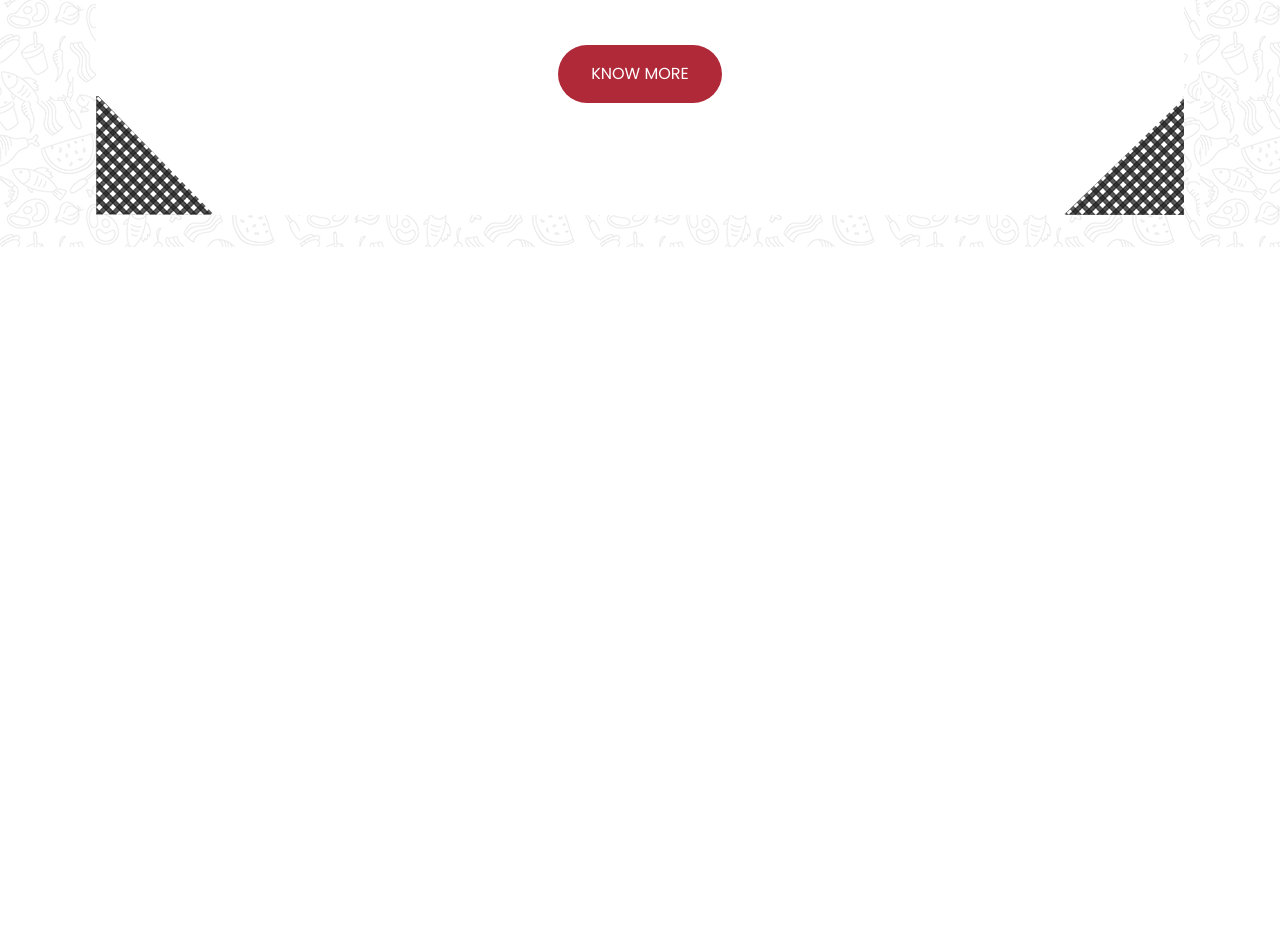
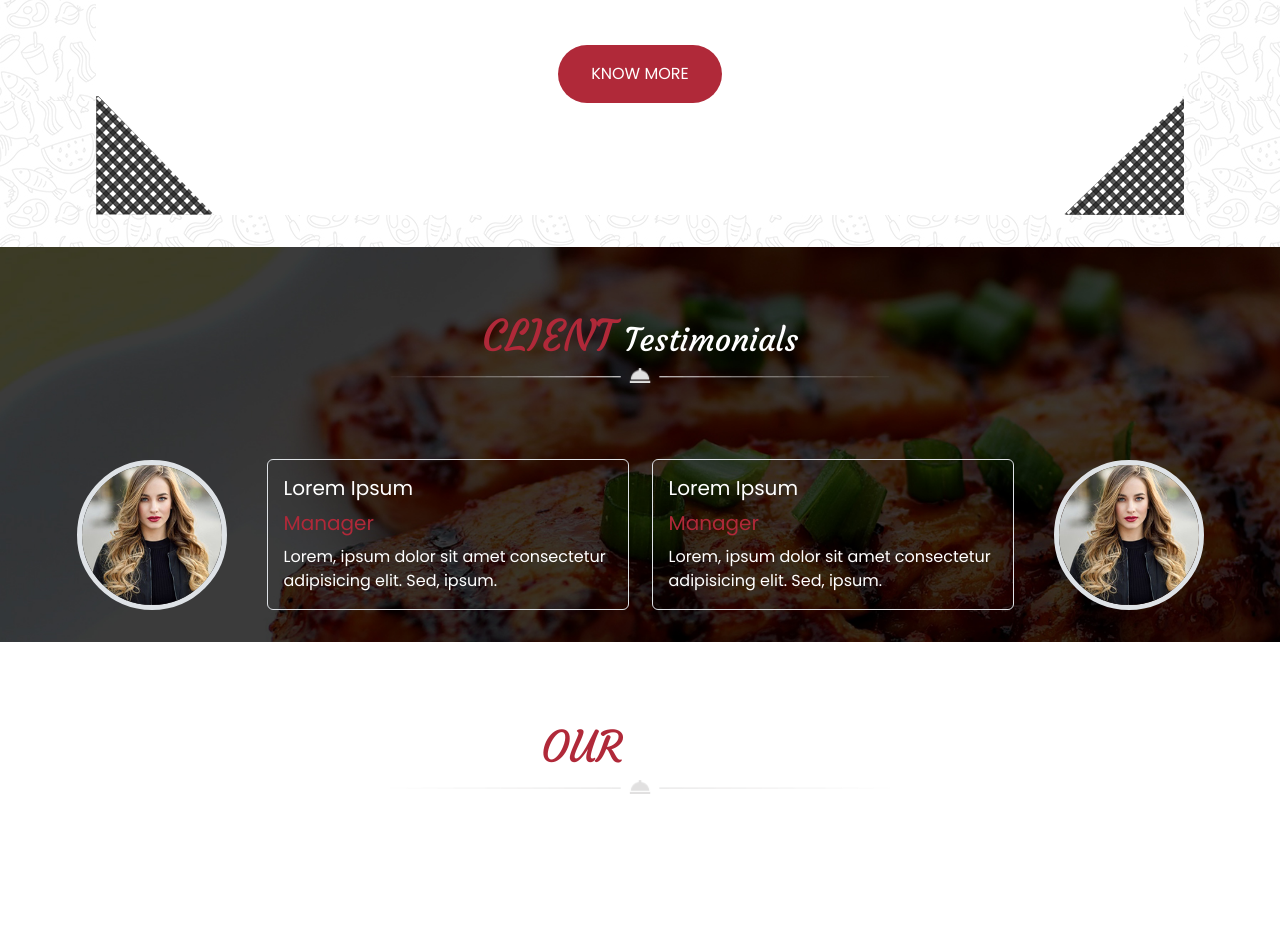
Before and after one commit to Jackmarrow/projet_css_final, a website: page index.html in a window 1280 px wide. Shown: the part 3324-4274 px from the top of the page. Before the commit the page ends 3571 px from the top, so only its background shows below. Drawn offline with nearby package versions, Linux system fonts and the light colour scheme.

Commit message:
testimonial section finished

```diff
--- a/index.html
+++ b/index.html
@@ -197,6 +197,7 @@
         </div>
       </section>
 
+      <!-- Book table and our blog-->
       <section class="py-3 reservation d-flex justify-content-center">
         <div class="bg-white book-table pt-3 pb-13 px-1 position-relative">
           <div class="text-center mb-4">
@@ -284,7 +285,6 @@
             <div class="d-flex justify-content-center">
               <button class="btn bg-red text-white py-1 px-3 rounded-pill">KNOW MORE</button>
             </div>
-
           <img
             class="corner position-absolute top-0 end-0"
             src="./public/images/box-right-top-grey.png"
@@ -307,6 +307,59 @@
           />
         </div>
       </section>
+      <!-- testimonial section -->
+      <section class="bg-testimonial pt-7 pb-3">
+        <div class="text-center mb-8">
+          <h2 class="text-white">
+            <span class="text-red big-font">CLIENT</span> Testimonials
+          </h2>
+          <img
+            class="img-width"
+            src="./public/images/decoration_line.png"
+            alt=""
+          />
+        </div>
+        <div class="d-flex justify-content-center px-2">
+          <div class="testimonial-parent d-flex justify-content-center">
+            <div class="groupe-element d-flex justify-content-around">
+              <div class="d-flex flex-column flex-sm-row align-items-center testimonial mb-4 mb-lg-0">
+                <img class="border me-sm-4 mb-2 mb-sm-0 border-5 rounded-circle avatar" src="./public/images/testimonial1.jpg" alt="">
+                <div class="border rounded py-1 px-1 text-center text-sm-start">
+                  <h3 class="fs-5 mb-21 text-white">Lorem Ipsum</h3>
+                  <h4 class="fs-5 mb-21 text-red">Manager</h4>
+                  <p class="text-white">
+                    Lorem, ipsum dolor sit amet consectetur adipisicing elit. Sed, ipsum.
+                  </p>
+                </div>
+              </div>
+              <div class="d-flex flex-column flex-column-reverse flex-sm-row align-items-center testimonial">
+                <div class="border rounded py-1 px-1 text-center text-sm-start">
+                  <h3 class="fs-5 mb-21 text-white">Lorem Ipsum</h3>
+                  <h4 class="fs-5 mb-21 text-red">Manager</h4>
+                  <p class="text-white">
+                    Lorem, ipsum dolor sit amet consectetur adipisicing elit. Sed, ipsum.
+                  </p>
+                </div>
+                <img class="ms-sm-4 mb-2 mb-sm-0 border border-5 rounded-circle avatar" src="./public/images/testimonial1.jpg" alt="">
+              </div>
+            </div>
+          </div>
+        </div>
+      </section>
+      <!-- Our contact section -->
+      <section class="back-contact py-9">
+        <div class="text-center mb-8">
+          <h2 class="text-white">
+            <span class="text-red big-font">OUR</span> Contact
+          </h2>
+          <img
+            class="img-width"
+            src="./public/images/decoration_line.png"
+            alt=""
+          />
+        </div>
+
+      </section>
     </main>
 
     <script src="./node_modules/bootstrap/dist/js/bootstrap.bundle.js"></script>
--- a/src/sass/modules/home/_main.scss
+++ b/src/sass/modules/home/_main.scss
@@ -87,4 +87,32 @@
         //     width: 47%;
         // }
     }
+
 }
+
+.bg-testimonial{
+    background-image: url("../../../../public/images/testimonials_background.jpg");
+    // background-position: top;
+    background-size: cover;
+    background-repeat: no-repeat;
+
+    .testimonial-parent{
+        width:1150px;
+        .groupe-element{
+            @media(max-width: 1000px) {
+                flex-direction: column;
+                align-items: center;
+            }
+            .testimonial{
+                width: 48%;
+                @media(max-width: 1000px) {
+                    width: 100%;
+                }
+
+                .avatar{
+                    width:150px;
+                }
+            }
+        }
+    }
+}
```
Also changed, not shown: public/css/app.css, 1 other file.
